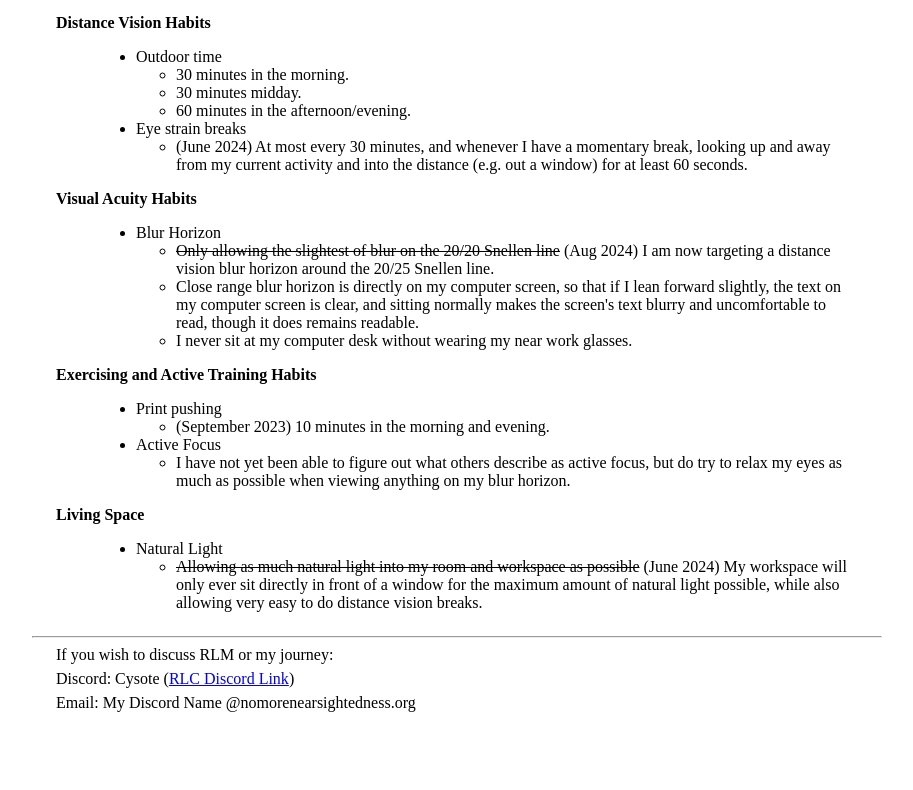
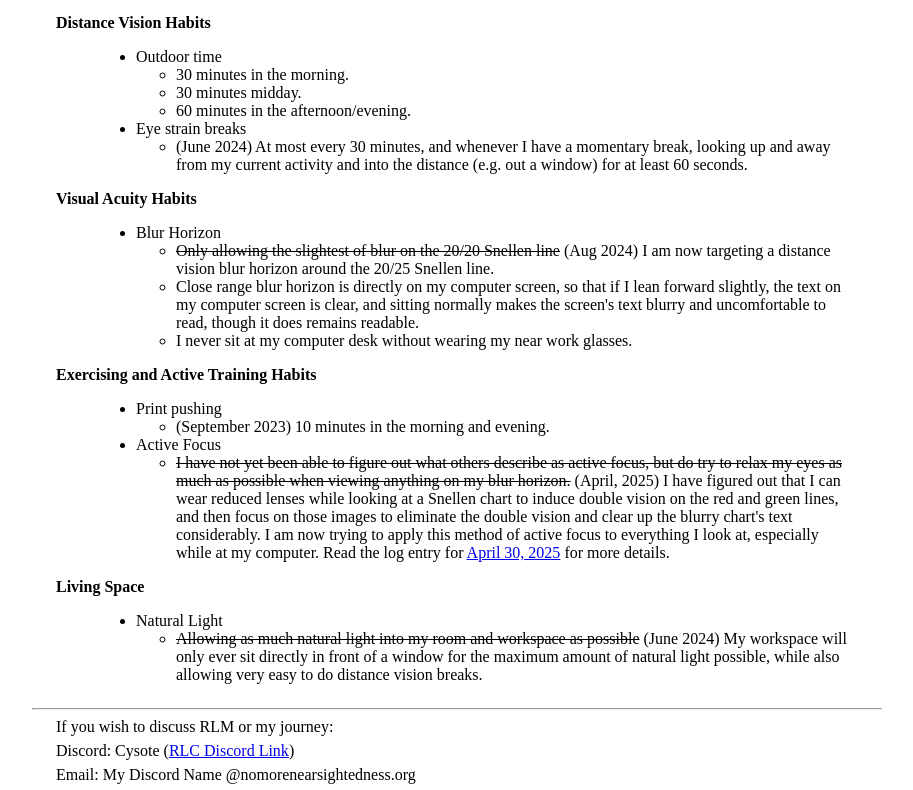
Before and after one commit to Cysote/no-more-nearsightedness-website, an Angular app: page /rlm in a window 1280 px wide. Shown: the part 3166-3956 px from the top of the page, without its empty margins (183-1096 px from the left). Before the commit the page ends 3884 px from the top, so only its background shows below. Built offline with nearby package versions, Linux system fonts and the light colour scheme.

Commit message:
Adding active focus to implementation section

```diff
--- a/src/app/routes/the-reduced-lens-method-route/the-reduced-lens-method-route.component.html
+++ b/src/app/routes/the-reduced-lens-method-route/the-reduced-lens-method-route.component.html
@@ -187,8 +187,11 @@
                 </li>
                 <li>Active Focus
                     <ul>
-                        <li>I have not yet been able to figure out what others describe as active focus, but do try to relax my eyes as much as possible when viewing
-                            anything on my blur horizon.
+                        <li><s>I have not yet been able to figure out what others describe as active focus, but do try to relax my eyes as much as possible when viewing
+                            anything on my blur horizon.</s> (April, 2025) I have figured out that I can wear reduced lenses while looking at a Snellen chart to induce
+                            double vision on the red and green lines, and then focus on those images to eliminate the double vision and clear up the blurry chart's text
+                            considerably. I am now trying to apply this method of active focus to everything I look at, especially while at my computer. Read the log
+                            entry for <a href="/progress#:~:text=April%2030,%202025">April 30, 2025</a> for more details.
                         </li>
                     </ul>
                 </li>
```
